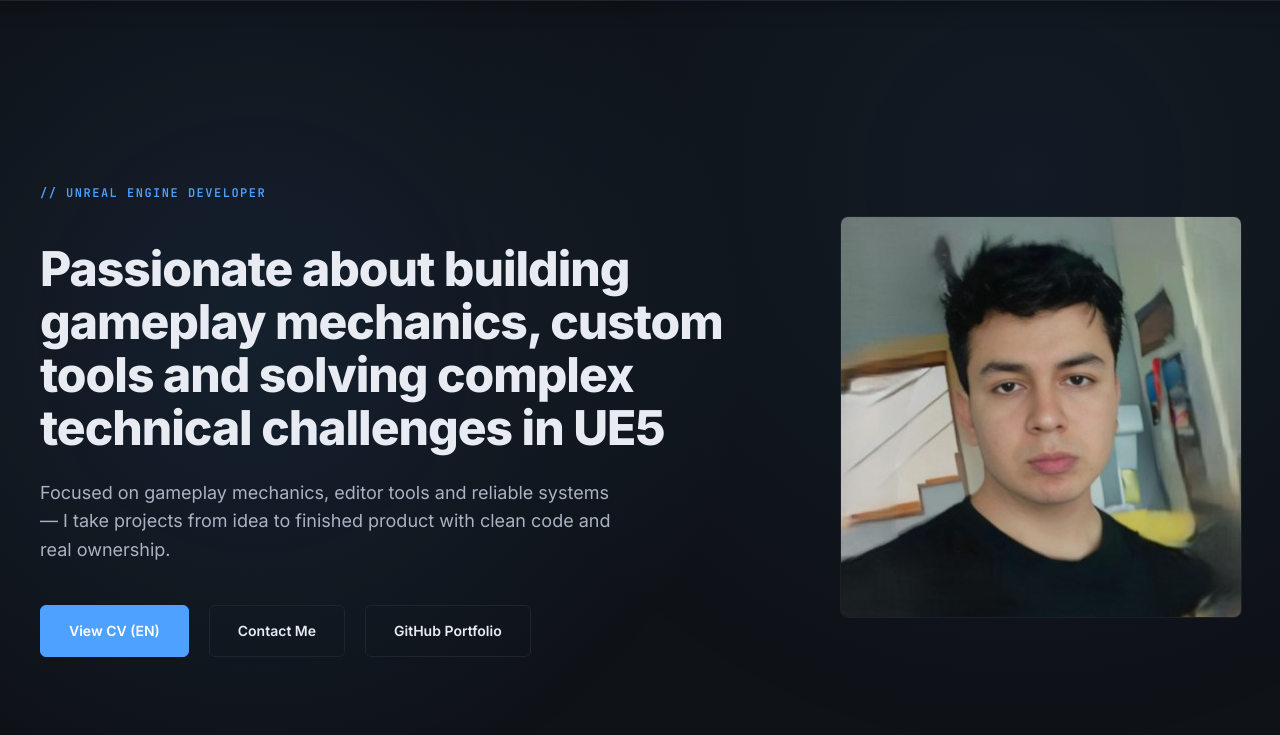
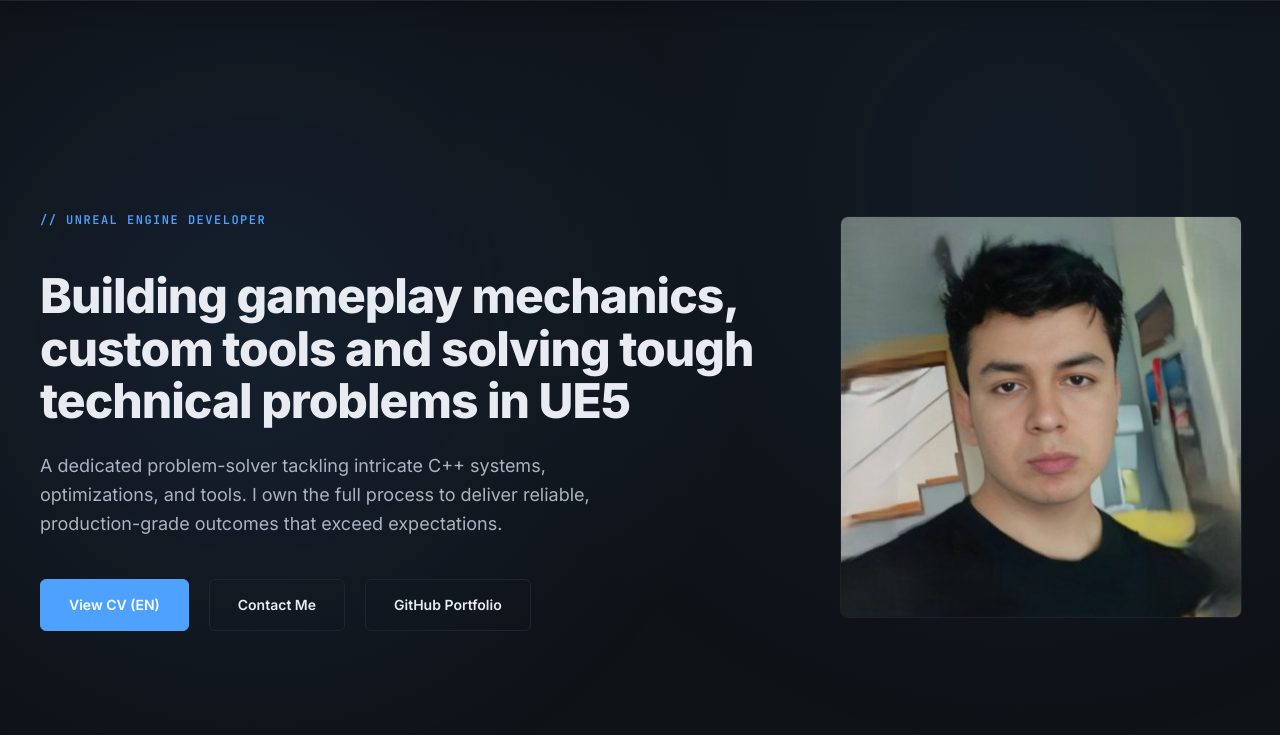
Before and after one commit to vicvasper/README, a plain HTML site: page index.html in a window 1280 px wide. Shown: the part 65-800 px from the top of the page. Drawn offline with Linux system fonts and the light colour scheme.

Commit message:
Update index.html

```diff
--- a/index.html
+++ b/index.html
@@ -593,8 +593,8 @@
         <section class="hero">
             <div class="hero-content">
                 <div class="hero-label">// Unreal Engine Developer</div>
-                <h1>Passionate about building gameplay mechanics, custom tools and solving complex technical challenges in UE5</h1>
-                <p>Focused on gameplay mechanics, editor tools and reliable systems — I take projects from idea to finished product with clean code and real ownership.</p>
+                <h1>Building gameplay mechanics, custom tools and solving tough technical problems in UE5</h1>
+                <p>A dedicated problem-solver tackling intricate C++ systems, optimizations, and tools. I own the full process to deliver reliable, production-grade outcomes that exceed expectations.</p>
                 <div class="cta-buttons">
                     <a href="CV_EN.html" class="btn btn-primary" target="_blank">
                         View CV (EN)
```
